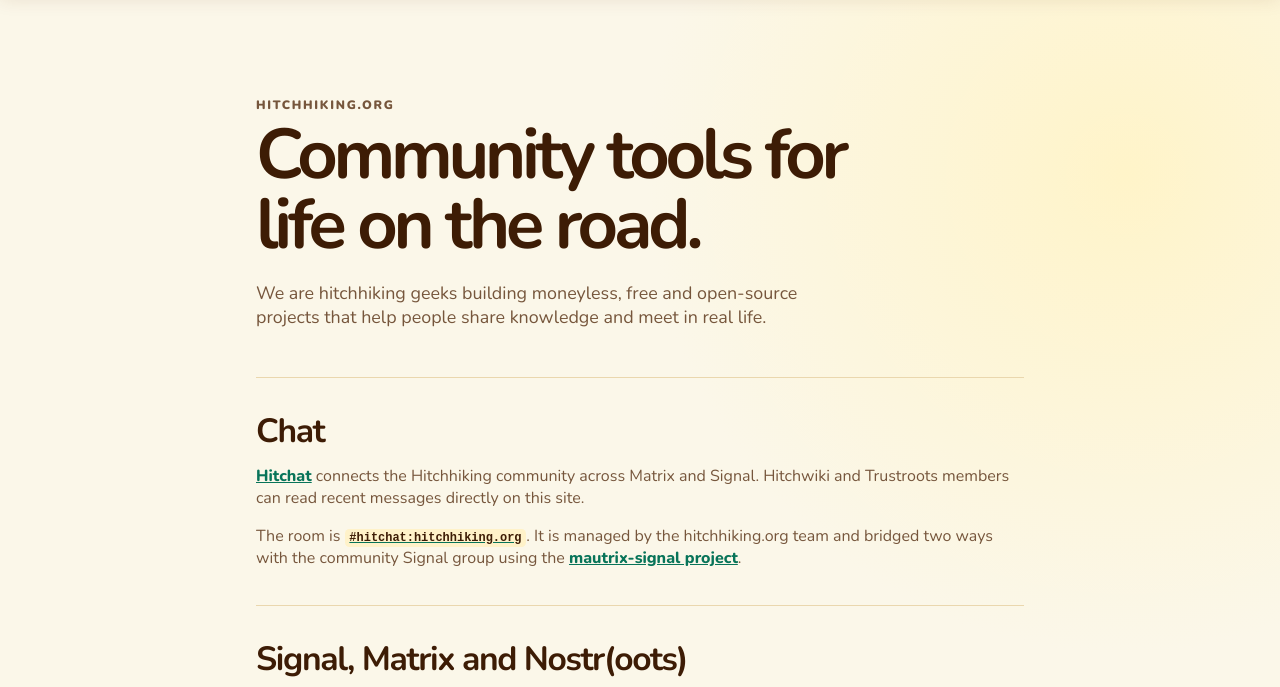
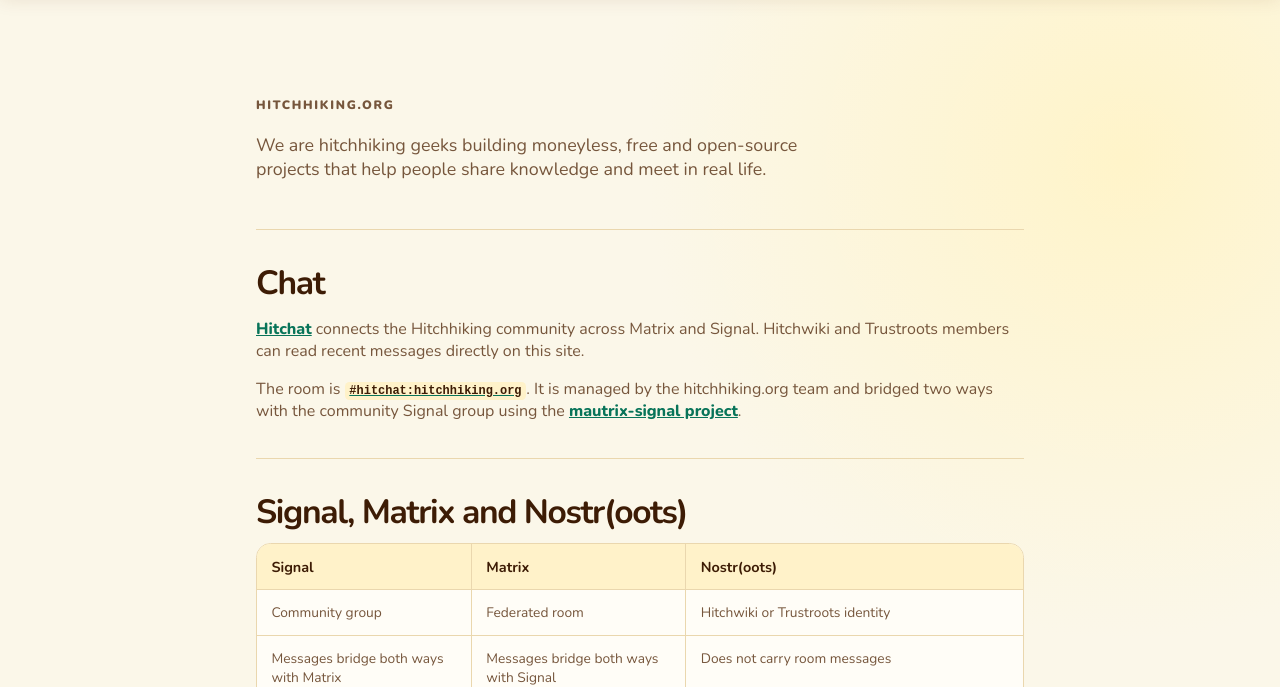
Before and after one commit to Hitchwiki/hitchhiking.org, a website: page about/index.html in a window 1280 px wide. Shown: the part 93-780 px from the top of the page. Drawn offline with nearby package versions, Linux system fonts and the light colour scheme.

Commit message:
Remove about page tagline

```diff
--- a/about/index.html
+++ b/about/index.html
@@ -19,7 +19,6 @@
 
     <main class="docs-page">
       <p class="eyebrow">hitchhiking.org</p>
-      <h1>Community tools for life on the road.</h1>
       <p class="lede">We are hitchhiking geeks building moneyless, free and open-source projects that help people share knowledge and meet in real life.</p>
 
       <section>
```
